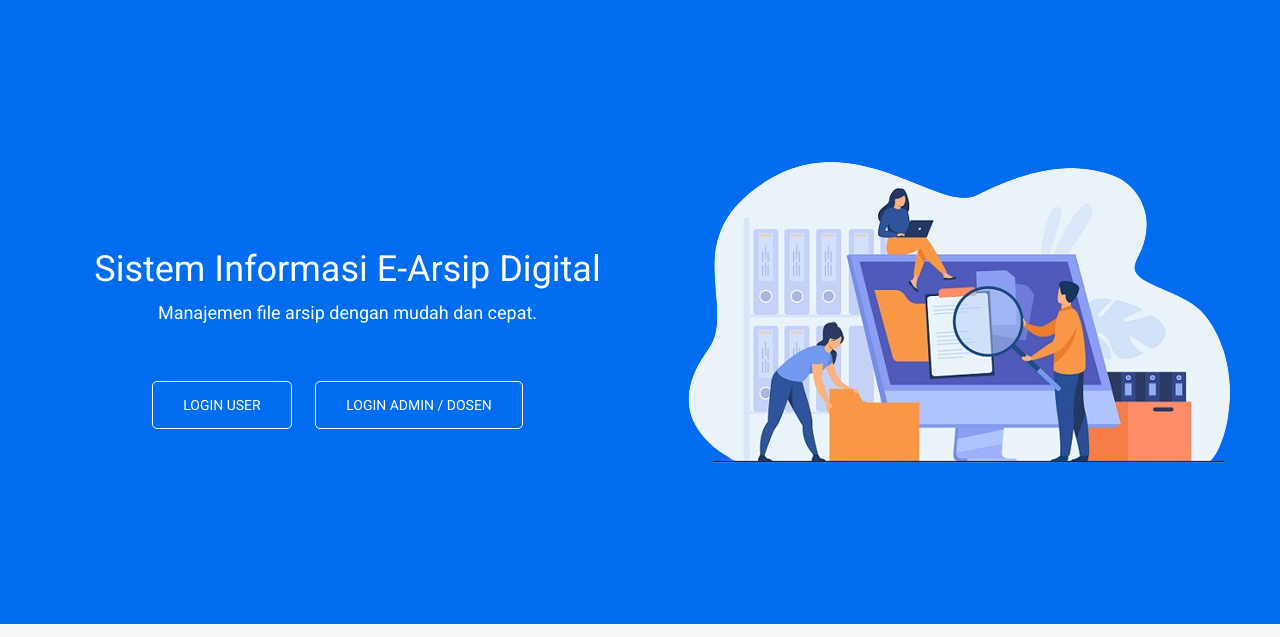
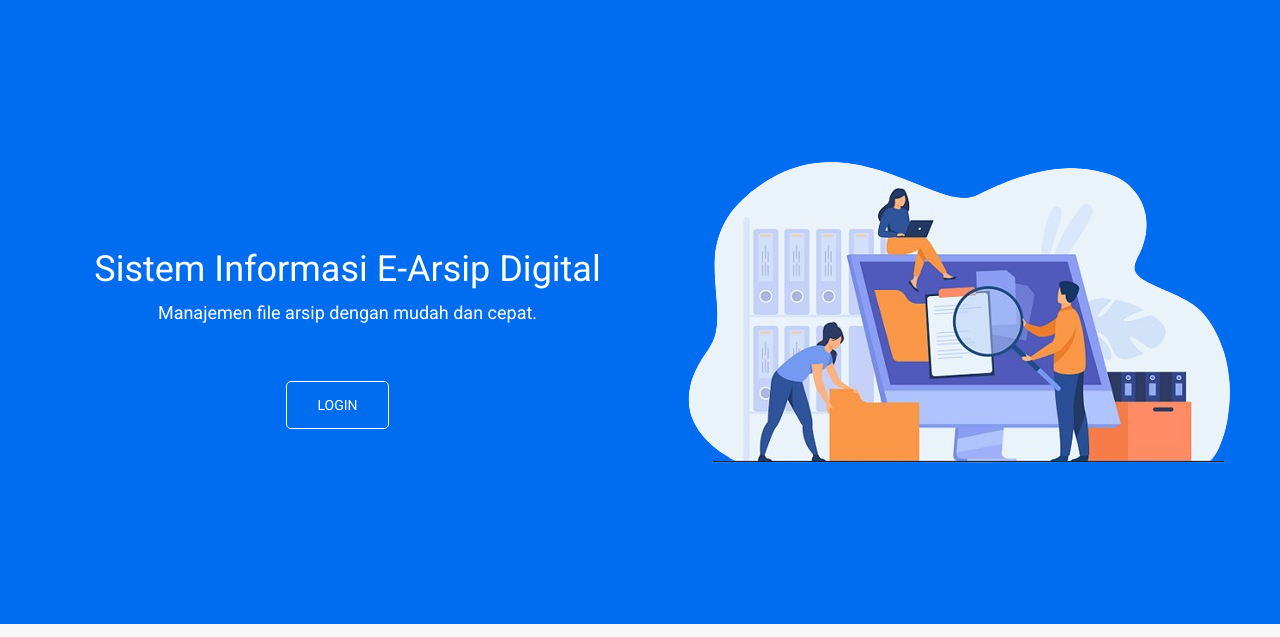
Before and after one commit to lita1231/PA-1, a PHP site: page / in a window 1280 px wide. Shown: the part 163-800 px from the top of the page. Run offline with PHP 8.4, Linux system fonts and the light colour scheme.

Commit message:
Update index.php

```diff
--- a/index.php
+++ b/index.php
@@ -43,9 +43,6 @@
             color: white; /* Warna teks tombol */
             text-decoration: none; /* Hapus garis bawah */
         }
-        .banner a:last-child {
-            margin-right: 20px; /* Hapus margin kanan untuk elemen terakhir */
-        }
         .banner a:hover {
             background: white; /* Warna latar belakang saat dihover */
             color: #006df0; /* Warna teks saat dihover */
@@ -71,7 +68,6 @@
         </div>
     </nav>
 
-
     <div class="banner">
         <div class="container">
             <div class="row">
@@ -83,20 +79,15 @@
                         <br>
                         <br>
 
-                        <a href="user_login.php">LOGIN USER</a>
-                        <a href="login.php">LOGIN ADMIN / DOSEN</a>
+                        <a href="login.php">LOGIN</a>
                     </div>
                 </div>
                 <div class="col-lg-6">
-
-                    <img src="gambar/depan/11.png">
-
+                    <img src="gambar/depan/11.png" alt="Banner Image">
                 </div>
             </div>
-
         </div>
     </div>
-
 
     <script src="assets/js/vendor/jquery-1.12.4.min.js"></script>
     <script src="assets/js/bootstrap.min.js"></script>
```
